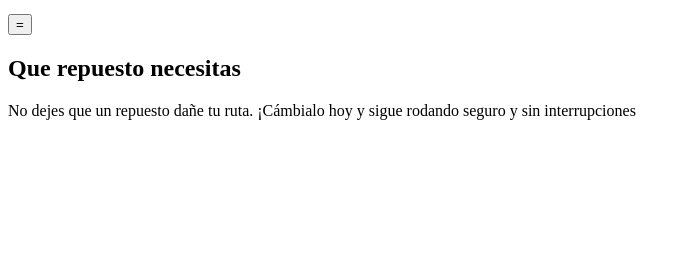
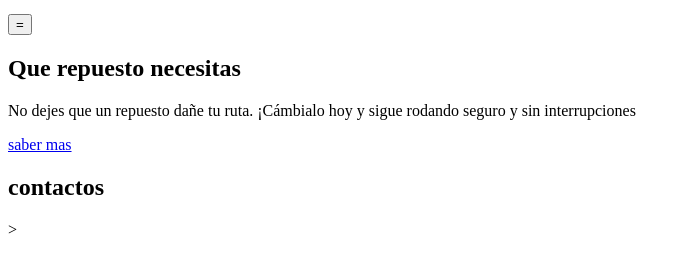
Before and after one commit to figueroaliyen58/HTML04, a plain HTML site: page index.html in a window 1280 px wide. Shown: the part 86-358 px from the top of the page, without its empty margins (0-691 px from the left). Drawn offline with Linux system fonts and the light colour scheme.

Commit message:
finalisando pagina

```diff
--- a/index.html
+++ b/index.html
@@ -25,7 +25,11 @@
         <section class="card">
             <h2>Que repuesto necesitas</h2>
             <p>No dejes que un repuesto dañe tu ruta. ¡Cámbialo hoy y sigue rodando seguro y sin interrupciones</p>
-            <a class="btm" href=""
+            <a class="btm" href="#">saber mas</a>
+        </section>
+        <section class="card">
+            <h2>contactos</h2>
+            ><p></p>
         </section>
     </main>
 
```
